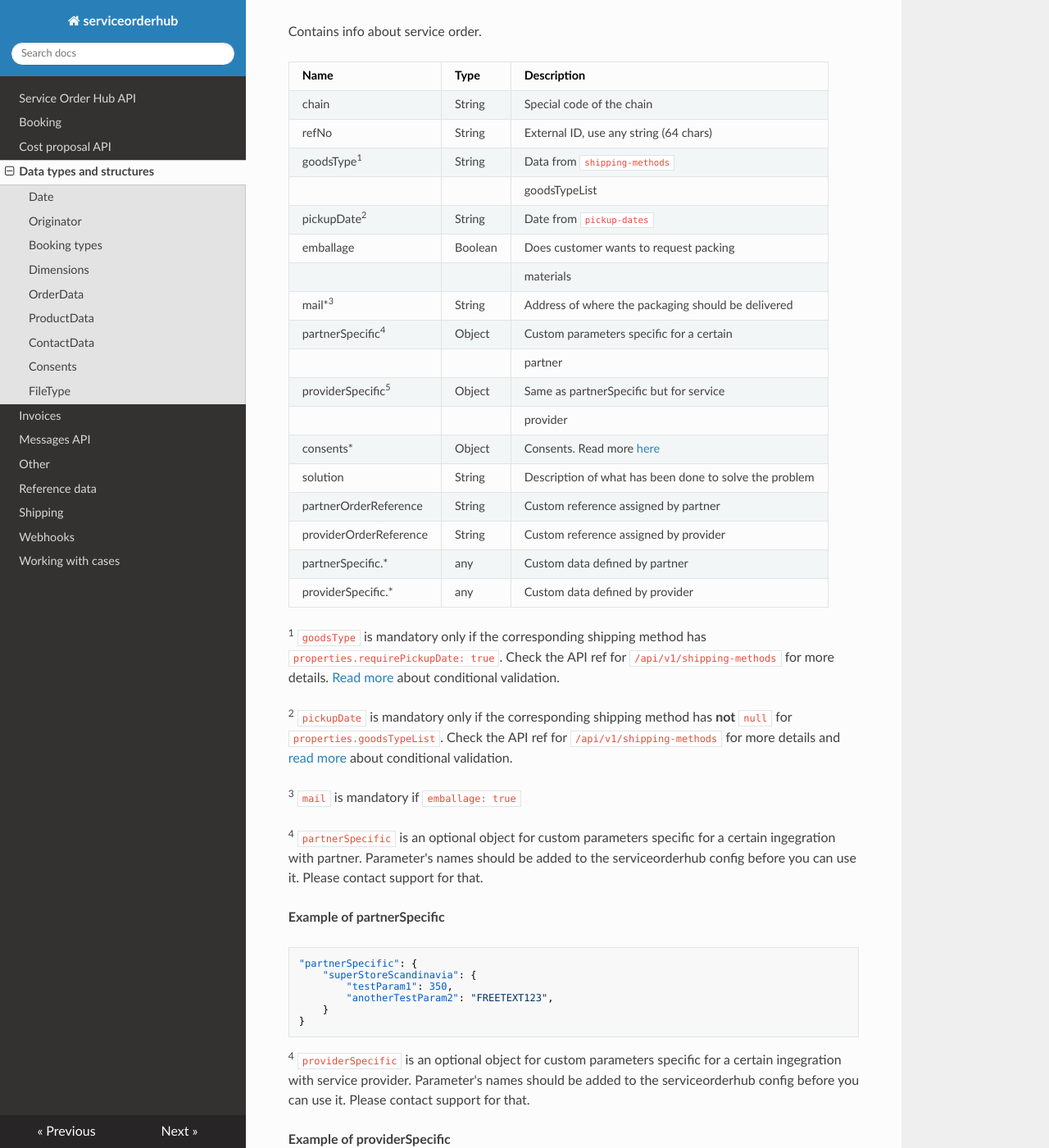
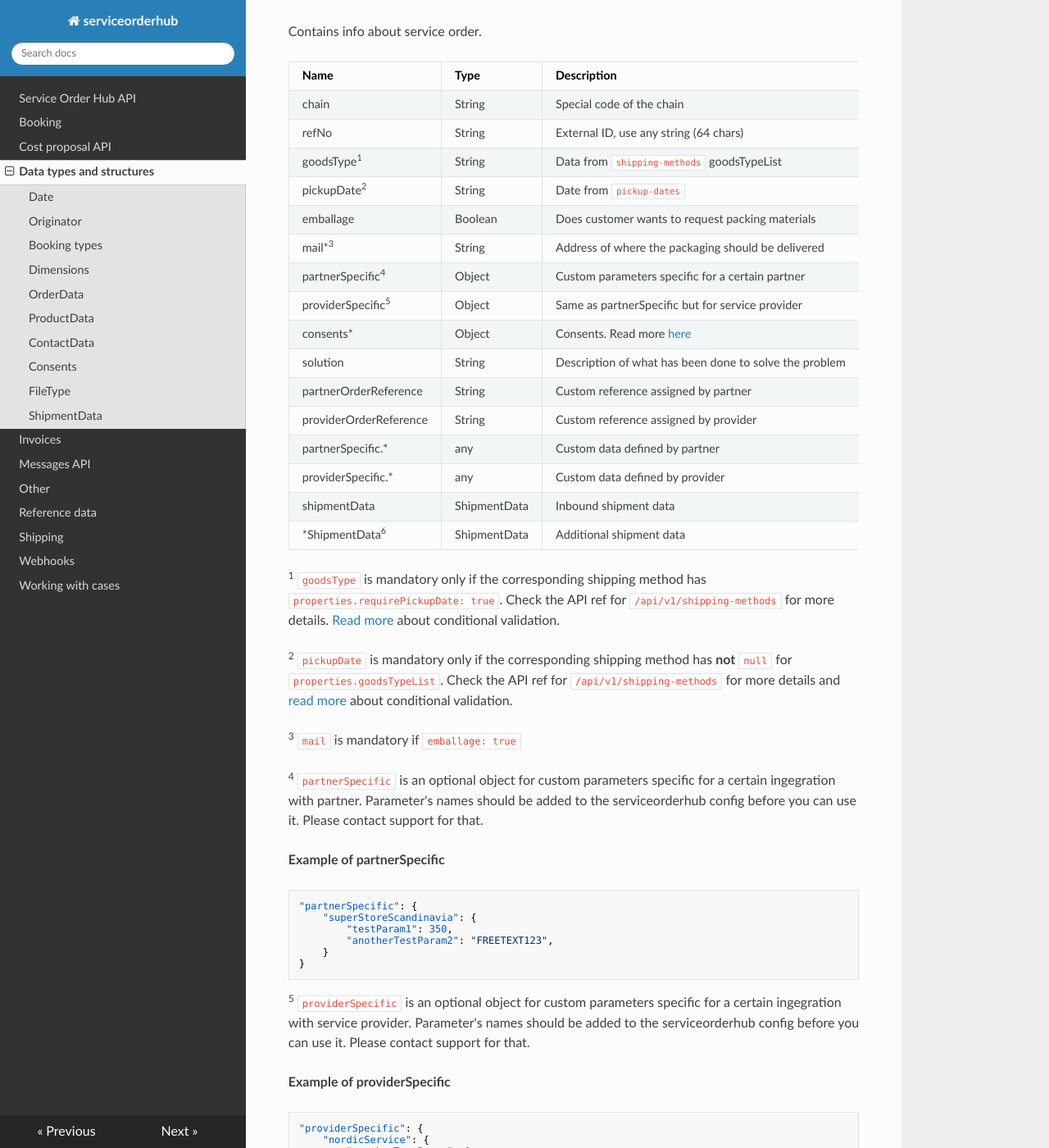
Before and after one commit to infocareworkshop/serviceorderhub-docs, an MkDocs documentation site: the page built from docs/Data types and structures.md, in a window 1280 px wide and 1400 px high, scrolled down 1522 px. Shown: the whole window at 82% size. Built offline with MkDocs 1.6.1, drawn with Linux system fonts in a browser that asks for light colours; nearby versions of some CDN libraries; some of the changed text lies outside the part shown.

Commit message:
Add info about shipmentData

````diff
--- a/docs/Data types and structures.md
+++ b/docs/Data types and structures.md
@@ -63,22 +63,20 @@ Contains info about service order.
 | ------------------------------- | --------- | ----------------------------------------
 | chain                           | String    | Special code of the chain
 | refNo                           | String    | External ID, use any string (64 chars)
-| goodsType<sup>1</sup>           | String    | Data from `shipping-methods`
-|                                 |           | goodsTypeList
+| goodsType<sup>1</sup>           | String    | Data from `shipping-methods` goodsTypeList
 | pickupDate<sup>2</sup>          | String    | Date from `pickup-dates`
-| emballage                       | Boolean   | Does customer wants to request packing
-|                                 |           | materials
+| emballage                       | Boolean   | Does customer wants to request packing materials
 | mail*<sup>3</sup>               | String    | Address of where the packaging should be delivered
-| partnerSpecific<sup>4</sup>     | Object    | Custom parameters specific for a certain
-|                                 |           | partner
-| providerSpecific<sup>5</sup>    | Object    | Same as partnerSpecific but for service
-|                                 |           | provider
+| partnerSpecific<sup>4</sup>     | Object    | Custom parameters specific for a certain partner
+| providerSpecific<sup>5</sup>    | Object    | Same as partnerSpecific but for service provider
 | consents\*                      | Object    | Consents. Read more [here](#consents)
 | solution                        | String    | Description of what has been done to solve the problem
 | partnerOrderReference           | String    | Custom reference assigned by partner
 | providerOrderReference          | String    | Custom reference assigned by provider
 | partnerSpecific.*               | any       | Custom data defined by partner
 | providerSpecific.*              | any       | Custom data defined by provider
+| shipmentData                    | ShipmentData | Inbound shipment data
+| \*ShipmentData<sup>6</sup>      | ShipmentData | Additional shipment data
 
 <sup>1</sup> `goodsType` is mandatory only if the corresponding shipping method
 has `properties.requirePickupDate: true`. Check the API ref for
@@ -106,7 +104,7 @@ Please contact support for that.
 }
 ```
 
-<sup>4</sup> `providerSpecific` is an optional object for custom parameters
+<sup>5</sup> `providerSpecific` is an optional object for custom parameters
 specific for a certain ingegration with service provider. Parameter's
 names should be added to the serviceorderhub config before you can use
 it. Please contact support for that.
@@ -121,6 +119,8 @@ it. Please contact support for that.
     }
 }
 ```
+
+<sup>6</sup> Cases can have addiional shipment data, for example *exportShipmentData*, *forwardingShipmentData* etc.
 
 ## ProductData
 
@@ -207,3 +207,14 @@ Allowed values:
 - report
 - shipmentLabel
 - other (default value)
+
+## ShipmentData
+
+| Name                             | Type          | Description                     |
+|----------------------------------|---------------|---------------------------------|
+| guid | Guid       | guid |
+| shipmentNumber | String | Shipment number |
+| packageNumber | String | Package number |
+| shippingMethod | Int | Id of the shipping method |
+
+*This object may change unpredictably depending on which shipping service was used.*
````
